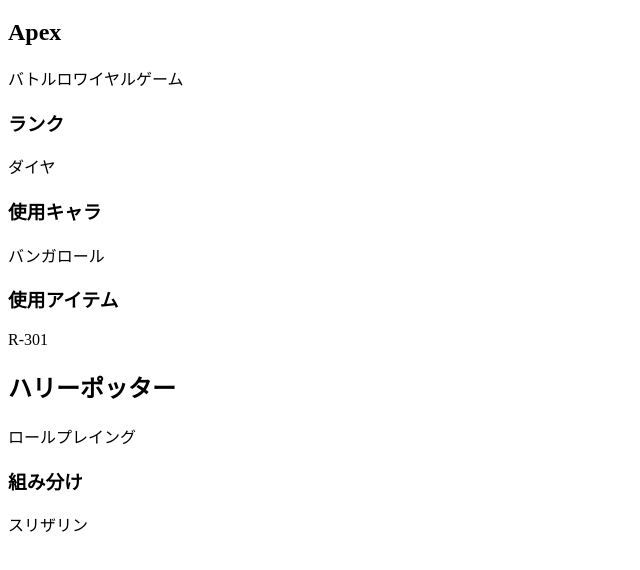
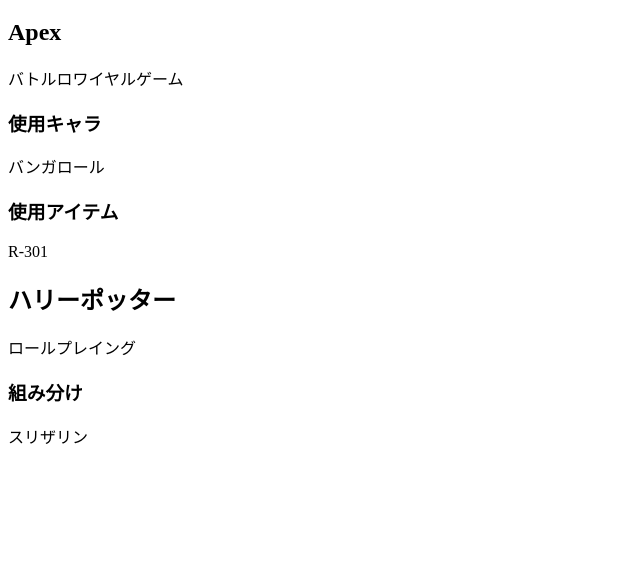
Before and after one commit to Taira-Miyauchi/samplegit, a plain HTML site: page index.html in a window 1280 px wide. Shown: the part 70-640 px from the top of the page, without its empty margins (0-640 px from the left). Drawn offline with Linux system fonts and the light colour scheme.

Commit message:
Update index.html

```diff
--- a/index.html
+++ b/index.html
@@ -10,12 +10,10 @@
 	<h1>最近プレイしたゲーム</h1>
 	<h2>Apex</h2>
 		<p>バトルロワイヤルゲーム</p>
-					<h3>ランク</h3>
-						<p>ダイヤ</p>
 	<h3>使用キャラ</h3>
 		<p>バンガロール</p>
 	<h3>使用アイテム</h3>
-        <p> R-301</p>
+	 <p>R-301</p>
 	<h2>ハリーポッター</h2>
 		<p>ロールプレイング</p>
 	<h3>組み分け</h3>
```
Lines whose indentation alone changed are shown as unchanged.
